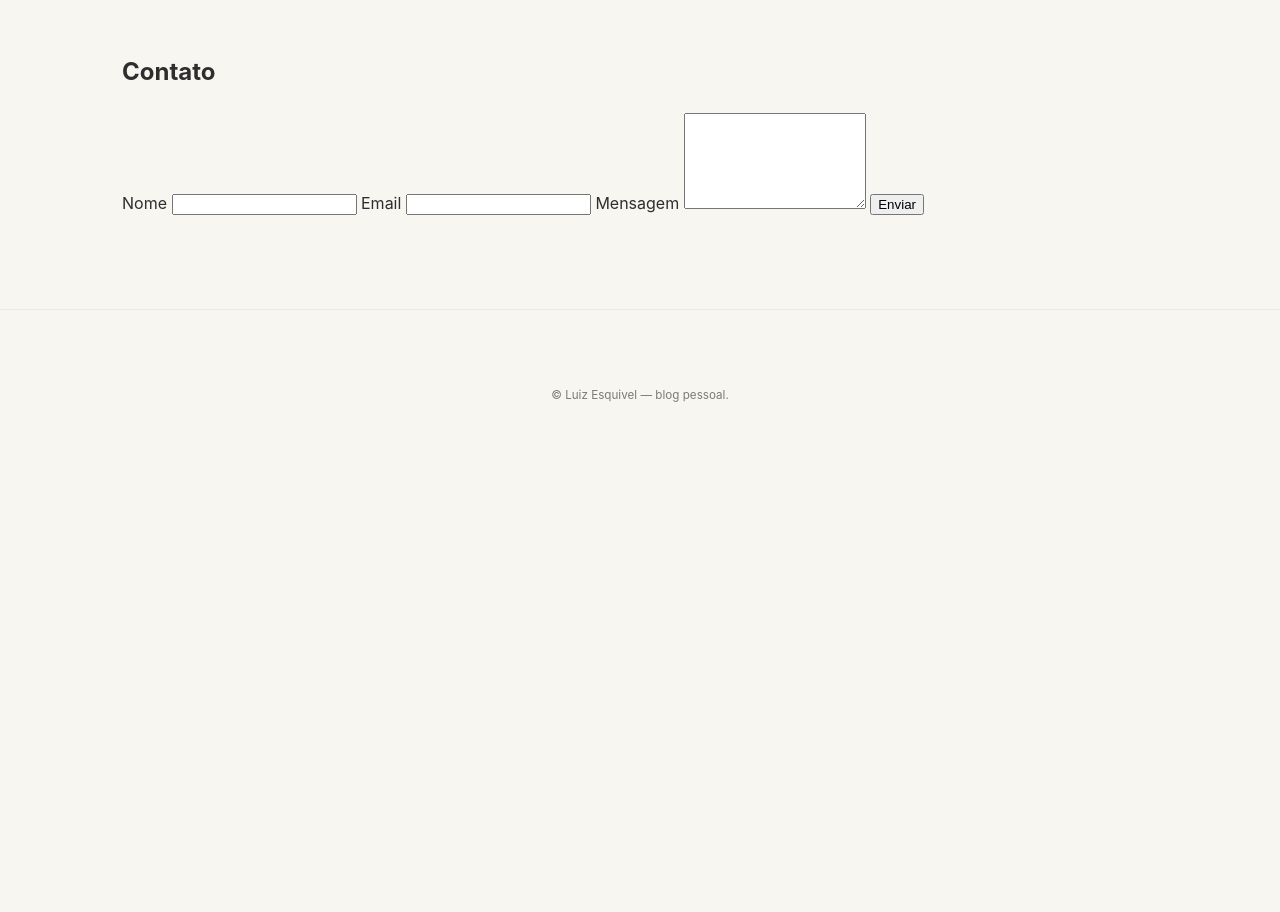
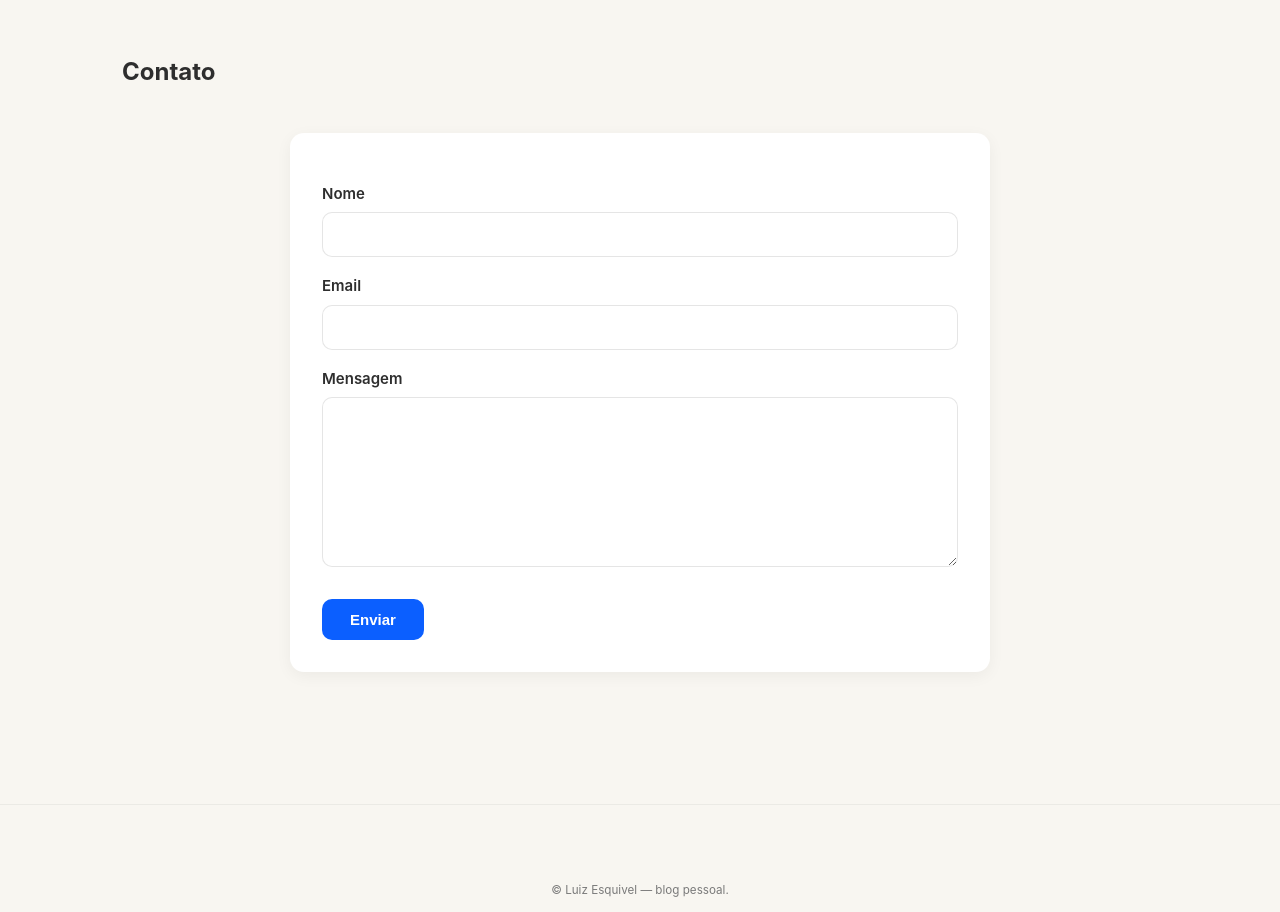
Before and after one commit to esquivelluiz964/blog_esquivel, a Flask app: page /contact in a window 1280 px wide. Shown: the part 71-983 px from the top of the page. Before the commit the page ends 473 px from the top, so only its background shows below. Run offline with Flask 3, Linux system fonts and the light colour scheme.

Commit message:
att forms

```diff
--- a/static/css/main.css
+++ b/static/css/main.css
@@ -180,3 +180,107 @@ body {
   opacity: 1;
   transform: translateY(0);
 }
+
+/* ====== Formulários Globais ====== */
+form {
+  background: var(--surface);
+  border-radius: var(--radius);
+  padding: 32px;
+  box-shadow: 0 4px 16px rgba(0,0,0,0.05);
+  max-width: 700px;
+  margin: 40px auto;
+}
+
+form label {
+  display: block;
+  font-weight: 600;
+  font-size: 15px;
+  color: var(--text);
+  margin-bottom: 6px;
+  margin-top: 16px;
+}
+
+form input[type="text"],
+form input[type="email"],
+form input[type="password"],
+form select,
+form textarea {
+  width: 100%;
+  padding: 12px 14px;
+  border: 1px solid rgba(0,0,0,0.1);
+  border-radius: 10px;
+  font-size: 15px;
+  font-family: var(--font-sans);
+  background: #fff;
+  color: var(--text);
+  transition: border-color 0.2s ease, box-shadow 0.2s ease;
+}
+
+form input:focus,
+form select:focus,
+form textarea:focus {
+  outline: none;
+  border-color: var(--accent);
+  box-shadow: 0 0 0 3px rgba(11,95,255,0.1);
+}
+
+/* Checkbox e BooleanField */
+form input[type="checkbox"] {
+  transform: scale(1.2);
+  margin-right: 8px;
+  accent-color: var(--accent);
+}
+
+/* Botões */
+form .btn, button.btn {
+  display: inline-block;
+  margin-top: 24px;
+  background: var(--accent);
+  color: #fff;
+  border: none;
+  padding: 12px 28px;
+  border-radius: 10px;
+  font-size: 15px;
+  font-weight: 600;
+  cursor: pointer;
+  transition: background 0.3s ease, transform 0.2s ease;
+}
+form .btn:hover {
+  background: #0044dd;
+  transform: translateY(-2px);
+}
+form .btn:active {
+  transform: translateY(0);
+}
+
+/* Mensagens de erro (WTForms validators) */
+form .errors {
+  margin-top: 6px;
+  font-size: 13px;
+  color: #d33;
+}
+
+/* Textarea específico */
+form textarea {
+  resize: vertical;
+  min-height: 150px;
+  line-height: 1.6;
+}
+
+/* Feedback de envio */
+form.success {
+  border: 1px solid rgba(0,200,0,0.2);
+  background: rgba(0,200,0,0.05);
+}
+form.error {
+  border: 1px solid rgba(200,0,0,0.2);
+  background: rgba(200,0,0,0.05);
+}
+
+/* Alinhamento em formulários pequenos (login etc.) */
+form h2 {
+  text-align: center;
+  font-family: var(--font-serif);
+  margin-bottom: 24px;
+  color: var(--gold);
+}
```
Also changed, not shown: 1 other file.
